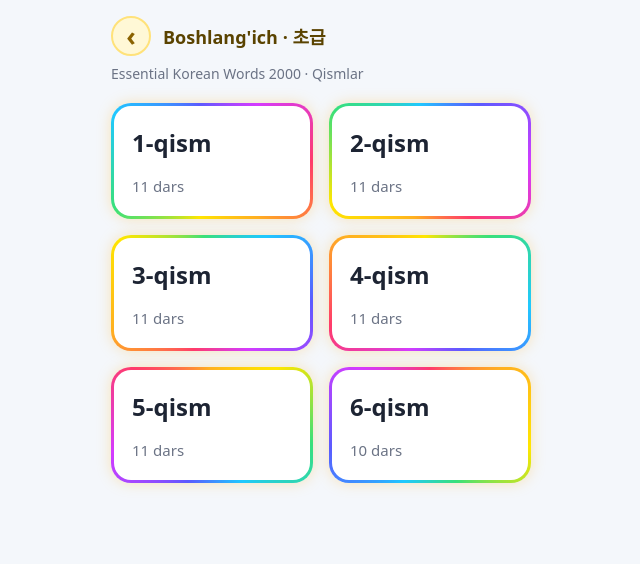
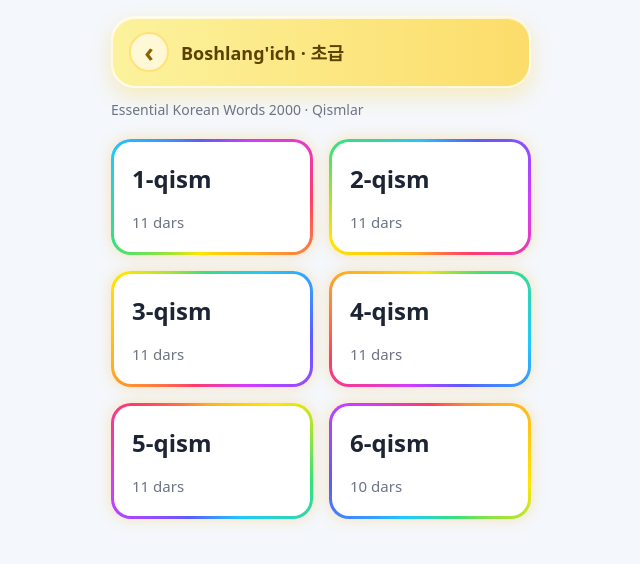
Before and after one commit to aksdi0202-pixel/topikgo-app, a plain HTML site: page beginner.html in a window 1280 px wide. Shown: the whole page, without its empty margins (319-959 px from the left). Drawn offline with Linux system fonts and the light colour scheme.

Commit message:
Apply translucent lemon-gold header bar to Boshlang'ich page
Co-Authored-By: Claude Haiku 5.5 <noreply@anthropic.com>
Claude-Session: https://claude.ai/code/session_01W1iXZm6cdF5vPNG1tGJF1R

```diff
--- a/beginner.html
+++ b/beginner.html
@@ -14,7 +14,14 @@
     background: var(--bg); color: var(--text); display: flex; flex-direction: column; align-items: center;
     padding: 16px 16px 32px;
   }
-  header { width: 100%; max-width: 420px; display: flex; align-items: center; gap: 12px; margin-bottom: 8px; }
+  .bar {
+    width: 100%; max-width: 420px; display: flex; align-items: center; gap: 12px;
+    padding: 14px 16px; border-radius: 24px; margin-bottom: 12px;
+    background: linear-gradient(90deg, rgba(255,240,120,.72), rgba(255,210,50,.72));
+    border: 2px solid rgba(255,255,255,.8);
+    box-shadow: 0 8px 20px rgba(255,200,0,.25), inset 0 1px 0 rgba(255,255,255,.7);
+    backdrop-filter: blur(6px);
+  }
   .back {
     text-decoration: none; color: #8a6200; font-size: 26px; font-weight: 700; line-height: 1;
     width: 40px; height: 40px; border-radius: 50%; display: grid; place-items: center; background: #fff8d6;
@@ -44,10 +51,10 @@
 </style>
 </head>
 <body>
-  <header>
+  <div class="bar">
     <a class="back" href="essential.html" aria-label="Orqaga">‹</a>
     <h1>Boshlang'ich · 초급</h1>
-  </header>
+  </div>
   <p class="sub">Essential Korean Words 2000 · Qismlar</p>
   <nav class="grid">
     <a class="qism" href="#" style="--d:0s"><div class="qism-in"><span class="qism-title">1-qism</span><span class="qism-meta">11 dars</span></div></a>
```
